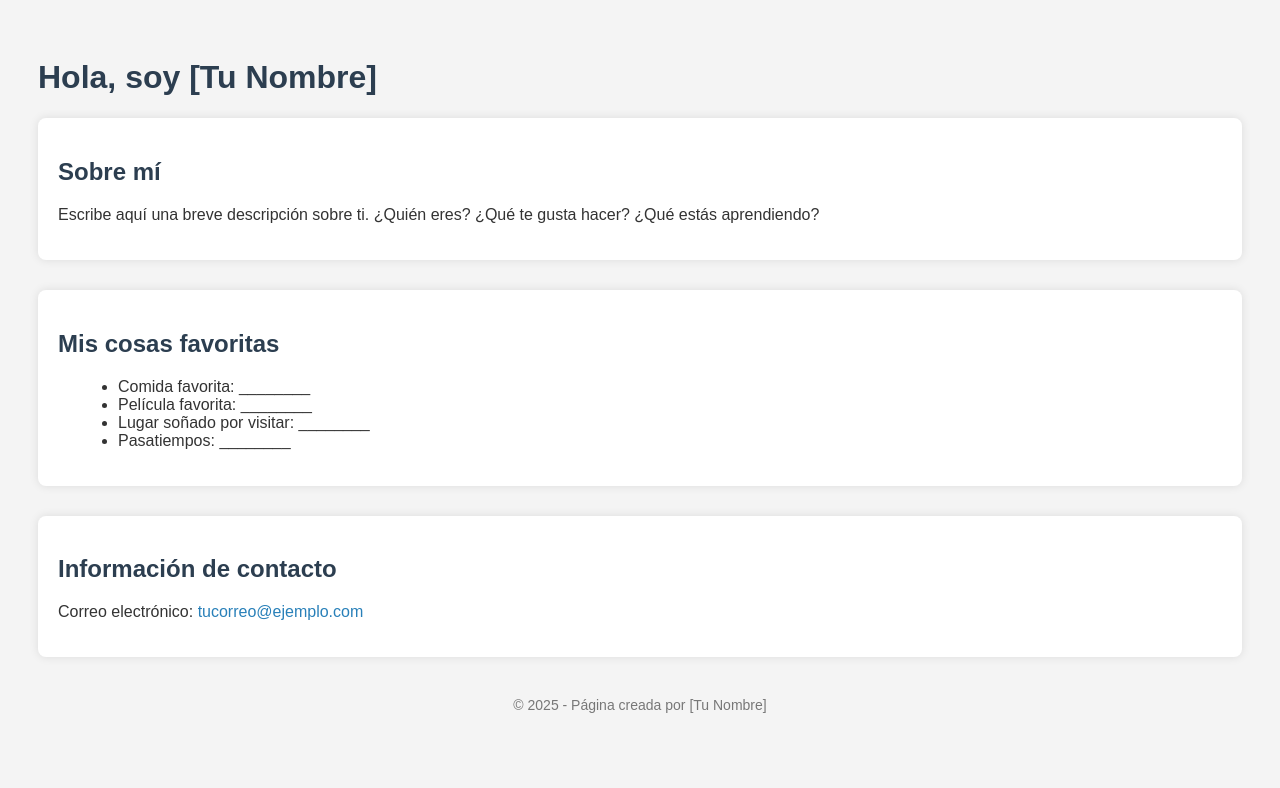
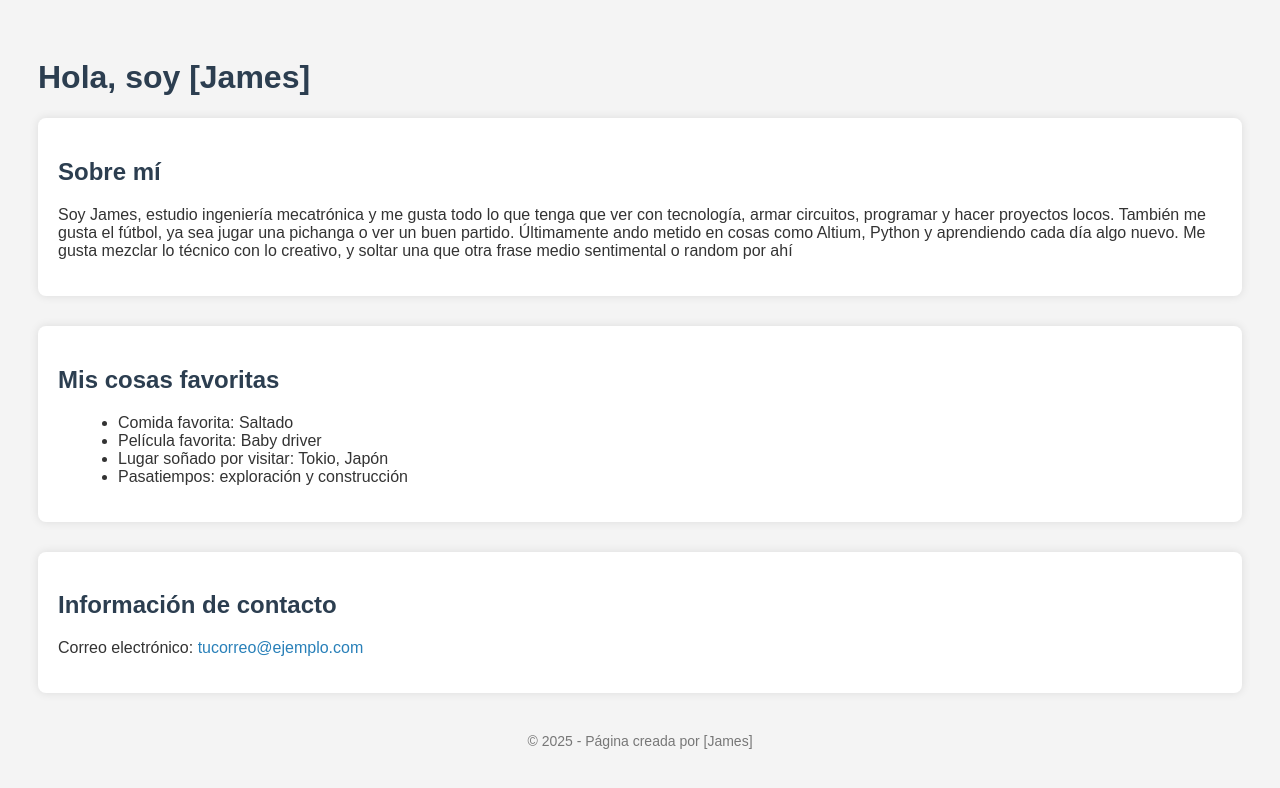
Before and after one commit to Jamxs3/clase11, a plain HTML site: page index.html in a window 1280 px wide. Drawn offline with Linux system fonts and the light colour scheme.

Commit message:
Update index.html

```diff
--- a/index.html
+++ b/index.html
@@ -43,20 +43,22 @@
 </head>
 <body>
 
-    <h1>Hola, soy [Tu Nombre]</h1>
+    <h1>Hola, soy [James]</h1>
 
     <div class="caja">
         <h2>Sobre mí</h2>
-        <p>Escribe aquí una breve descripción sobre ti. ¿Quién eres? ¿Qué te gusta hacer? ¿Qué estás aprendiendo?</p>
+        <p>Soy James, estudio ingeniería mecatrónica y me gusta todo lo que tenga que ver con tecnología, armar circuitos, programar y
+            hacer proyectos locos. También me gusta el fútbol, ya sea jugar una pichanga o ver un buen partido. Últimamente ando metido en cosas como Altium, Python y
+            aprendiendo cada día algo nuevo. Me gusta mezclar lo técnico con lo creativo, y soltar una que otra frase medio sentimental o random por ahí</p>
     </div>
 
     <div class="caja">
         <h2>Mis cosas favoritas</h2>
         <ul>
-            <li>Comida favorita: ________</li>
-            <li>Película favorita: ________</li>
-            <li>Lugar soñado por visitar: ________</li>
-            <li>Pasatiempos: ________</li>
+            <li>Comida favorita: Saltado</li>
+            <li>Película favorita: Baby driver</li>
+            <li>Lugar soñado por visitar: Tokio, Japón</li>
+            <li>Pasatiempos: exploración y construcción</li>
         </ul>
     </div>
 
@@ -66,7 +68,7 @@
     </div>
 
     <footer>
-        &copy; 2025 - Página creada por [Tu Nombre]
+        &copy; 2025 - Página creada por [James]
     </footer>
 
 </body>
```
